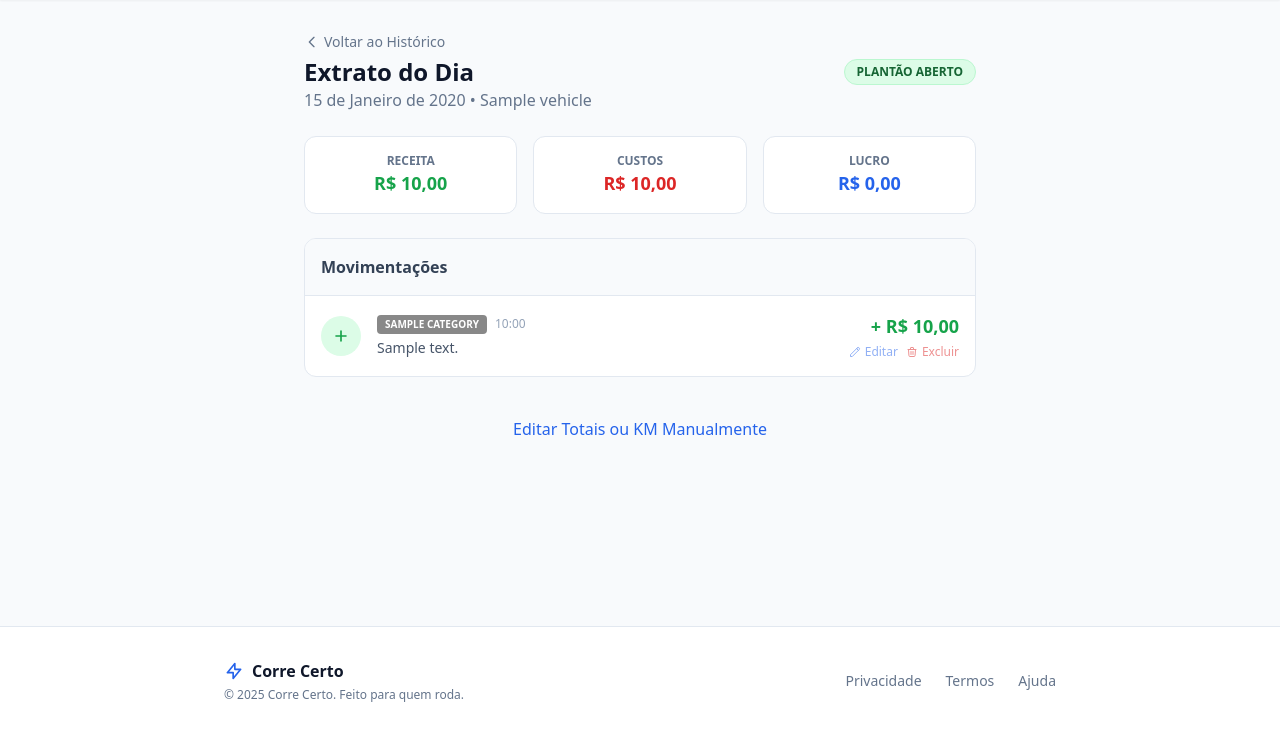
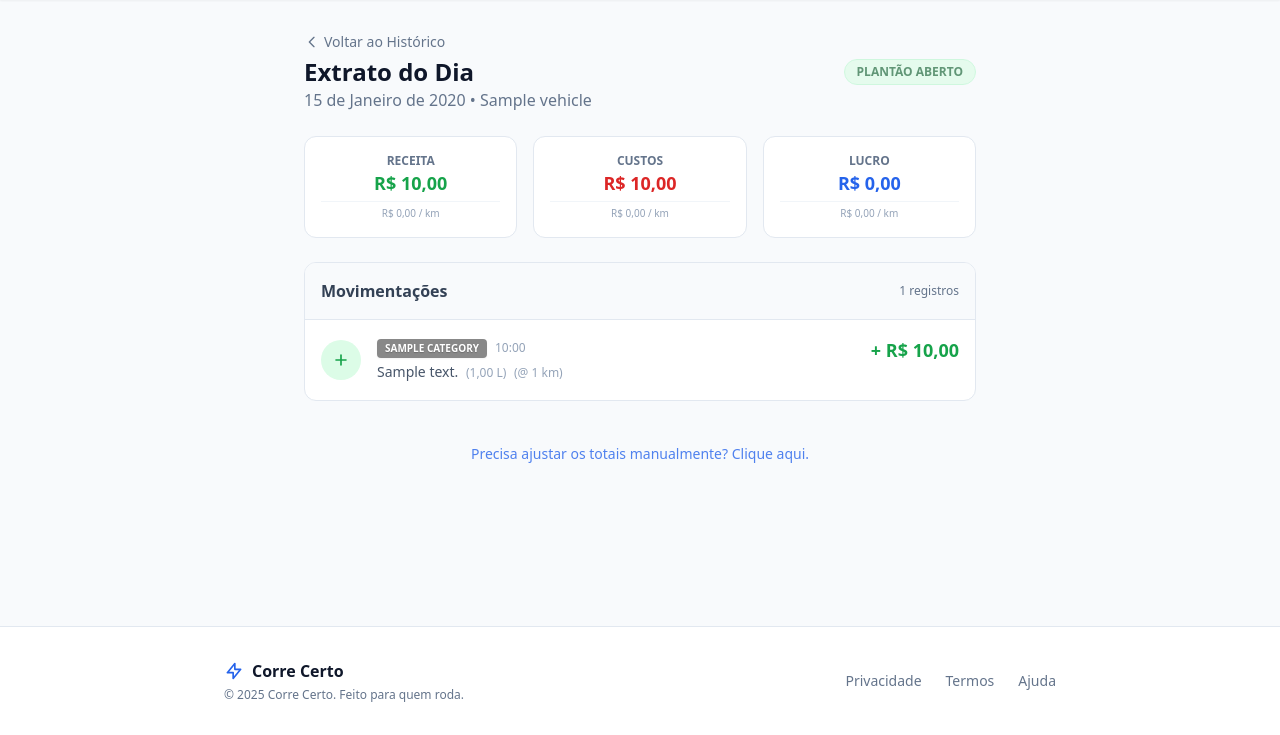
Before and after one commit to MoisesAvilar/finance-saas, a Django app: page /operacoes/1/detalhes/ in a window 1280 px wide. Shown: the part 65-800 px from the top of the page. Run offline with Django 5.2, Linux system fonts and the light colour scheme; a user stored in the database is signed in; tables that the repository leaves empty hold one stand-in row (values such as "Sample post"); some libraries are stand-ins or nearby versions.

Commit message:
feat: add profit and income per km calculations to DailyRecord and update templates

```diff
--- a/apps/operations/models.py
+++ b/apps/operations/models.py
@@ -50,6 +50,13 @@ class DailyRecord(TimeStampedModel):
         km = self.km_driven
         if km > 0:
             return self.total_income / km
+        return 0
+
+    @property
+    def profit_per_km(self):
+        km = self.km_driven
+        if km > 0:
+            return self.profit / km
         return 0
 
 
--- a/apps/operations/templates/operations/dailyrecord_detail.html
+++ b/apps/operations/templates/operations/dailyrecord_detail.html
@@ -10,41 +10,57 @@
                 Voltar ao Histórico
             </a>
             <h1 class="text-2xl font-bold text-slate-900 dark:text-white">Extrato do Dia</h1>
-            <p class="text-slate-500">{{ record.date|date:"d" }} de {{ record.date|date:"F" }} de {{ record.date|date:"Y" }} &bull; {{ record.vehicle.model_name }}</p>
+            <p class="text-slate-500">
+                {{ record.date|date:"d" }} de {{ record.date|date:"F" }} de {{ record.date|date:"Y" }}
+                &bull; {{ record.vehicle.model_name }}
+            </p>
         </div>
 
         {% if record.is_active %}
-            <span class="px-3 py-1 rounded-full text-xs font-bold bg-green-100 text-green-800 border border-green-200">PLANTÃO ABERTO</span>
+            <span class="px-3 py-1 rounded-full text-xs font-bold bg-green-100 text-green-800 border border-green-200 animate-pulse">PLANTÃO ABERTO</span>
         {% else %}
             <span class="px-3 py-1 rounded-full text-xs font-bold bg-slate-100 text-slate-800 border border-slate-200">FECHADO</span>
         {% endif %}
     </div>
 
     <div class="grid grid-cols-3 gap-4">
+
         <div class="bg-white dark:bg-slate-900 p-4 rounded-xl border border-slate-200 dark:border-slate-800 text-center">
             <p class="text-xs uppercase text-slate-500 font-bold">Receita</p>
             <p class="text-lg font-bold text-green-600 dark:text-green-400">R$ {{ record.total_income|floatformat:2 }}</p>
+            <p class="text-[10px] text-slate-400 mt-1 border-t border-slate-100 dark:border-slate-800 pt-1" title="Média por KM">
+                R$ {{ record.income_per_km|floatformat:2 }} / km
+            </p>
         </div>
+
         <div class="bg-white dark:bg-slate-900 p-4 rounded-xl border border-slate-200 dark:border-slate-800 text-center">
             <p class="text-xs uppercase text-slate-500 font-bold">Custos</p>
             <p class="text-lg font-bold text-red-600 dark:text-red-400">R$ {{ record.total_cost|floatformat:2 }}</p>
+            <p class="text-[10px] text-slate-400 mt-1 border-t border-slate-100 dark:border-slate-800 pt-1" title="Média por KM">
+                R$ {{ record.cost_per_km|floatformat:2 }} / km
+            </p>
         </div>
+
         <div class="bg-white dark:bg-slate-900 p-4 rounded-xl border border-slate-200 dark:border-slate-800 text-center">
             <p class="text-xs uppercase text-slate-500 font-bold">Lucro</p>
             <p class="text-lg font-bold {% if record.profit >= 0 %}text-blue-600 dark:text-blue-400{% else %}text-red-600{% endif %}">
                 R$ {{ record.profit|floatformat:2 }}
             </p>
+            <p class="text-[10px] text-slate-400 mt-1 border-t border-slate-100 dark:border-slate-800 pt-1" title="Média por KM">
+                R$ {{ record.profit_per_km|floatformat:2 }} / km
+            </p>
         </div>
     </div>
 
     <div class="bg-white dark:bg-slate-900 rounded-xl border border-slate-200 dark:border-slate-800 overflow-hidden">
-        <div class="p-4 border-b border-slate-200 dark:border-slate-800 bg-slate-50 dark:bg-slate-800/50">
+        <div class="p-4 border-b border-slate-200 dark:border-slate-800 bg-slate-50 dark:bg-slate-800/50 flex justify-between items-center">
             <h3 class="font-bold text-slate-700 dark:text-white">Movimentações</h3>
+            <span class="text-xs text-slate-500">{{ transactions.count }} registros</span>
         </div>
 
         <div class="divide-y divide-slate-100 dark:divide-slate-800">
             {% for trans in transactions %}
-            <div class="p-4 flex items-center justify-between hover:bg-slate-50 dark:hover:bg-slate-800/50 transition-colors">
+            <div class="p-4 flex items-center justify-between hover:bg-slate-50 dark:hover:bg-slate-800/50 transition-colors group">
 
                 <div class="flex items-center gap-4">
                     <div class="w-10 h-10 rounded-full flex items-center justify-center shrink-0
@@ -58,14 +74,20 @@
                     </div>
 
                     <div>
-                        <div class="flex items-center gap-2">
-                            <span class="px-2 py-0.5 rounded text-[10px] font-bold text-white uppercase" style="background-color: {{ trans.category.color }};">
+                        <div class="flex items-center gap-2 flex-wrap">
+                            <span class="px-2 py-0.5 rounded text-[10px] font-bold text-white uppercase shadow-sm" style="background-color: {{ trans.category.color }}; text-shadow: 0 1px 1px rgba(0,0,0,0.2);">
                                 {{ trans.category.name }}
                             </span>
                             <span class="text-xs text-slate-400">{{ trans.created_at|date:"H:i" }}</span>
                         </div>
                         <p class="text-sm text-slate-600 dark:text-slate-300 mt-1">
                             {{ trans.description|default:"Sem descrição" }}
+                            {% if trans.liters %}
+                                <span class="text-xs text-slate-400 ml-1">({{ trans.liters }} L)</span>
+                            {% endif %}
+                            {% if trans.actual_km %}
+                                <span class="text-xs text-slate-400 ml-1">(@ {{ trans.actual_km }} km)</span>
+                            {% endif %}
                         </p>
                     </div>
                 </div>
@@ -75,7 +97,7 @@
                         {% if trans.type == 'INCOME' %}+{% else %}-{% endif %} R$ {{ trans.amount|floatformat:2 }}
                     </p>
 
-                    <div class="flex gap-2 opacity-50 hover:opacity-100 transition-opacity">
+                    <div class="flex gap-3 opacity-100 md:opacity-0 md:group-hover:opacity-100 transition-opacity">
                         <a href="{% url 'transaction_update' trans.pk %}" class="text-xs text-blue-600 hover:underline flex items-center gap-1">
                             <svg class="w-3 h-3" fill="none" stroke="currentColor" viewBox="0 0 24 24"><path stroke-linecap="round" stroke-linejoin="round" stroke-width="2" d="M15.232 5.232l3.536 3.536m-2.036-5.036a2.5 2.5 0 113.536 3.536L6.5 21.036H3v-3.572L16.732 3.732z"></path></svg>
                             Editar
@@ -97,9 +119,9 @@
         </div>
     </div>
 
-    <div class="text-center pt-4">
-        <a href="{% url 'dailyrecord_update' record.pk %}" class="text-blue-600 font-medium hover:underline">
-            Editar Totais ou KM Manualmente
+    <div class="text-center pt-4 pb-8">
+        <a href="{% url 'dailyrecord_update' record.pk %}" class="text-blue-600 font-medium hover:underline text-sm opacity-80 hover:opacity-100">
+            Precisa ajustar os totais manualmente? Clique aqui.
         </a>
     </div>
 
```
Also changed, not shown: apps/operations/templates/operations/dailyrecord_list.html (+14 -3 lines).
